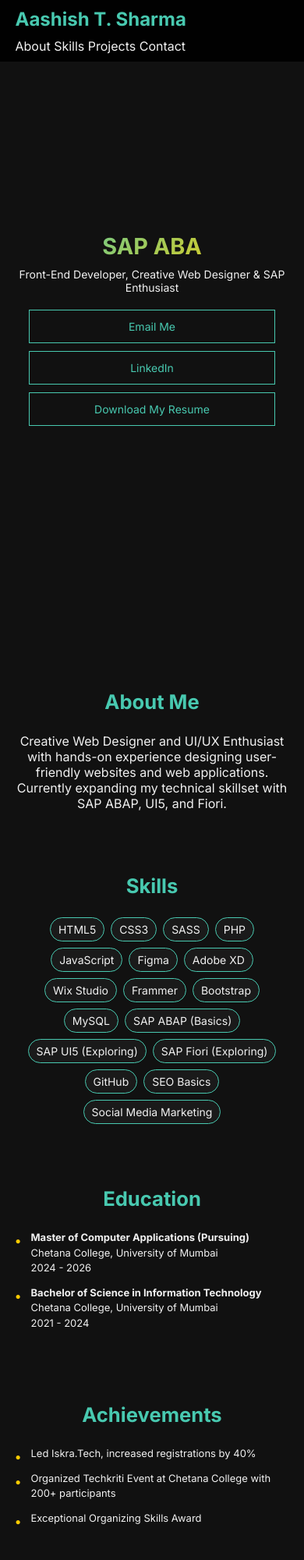
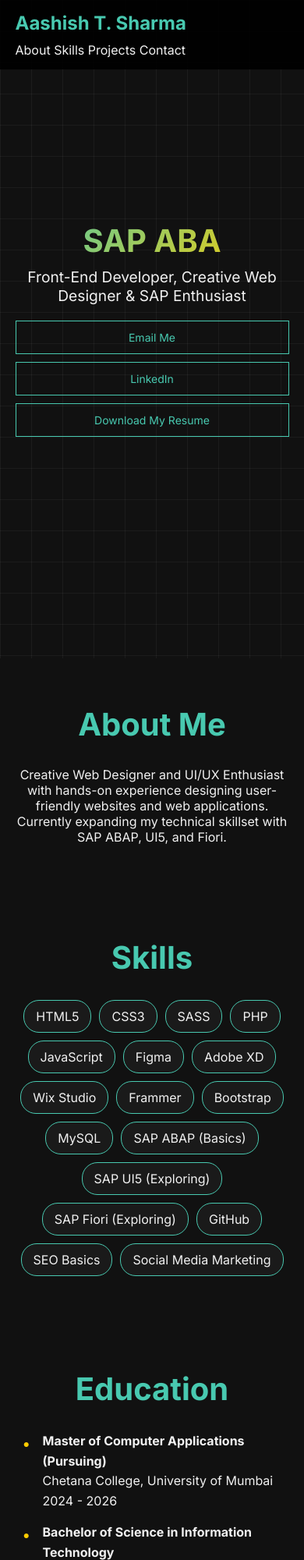
Before and after one commit to aashish9969/aashisht-portfolio, a plain HTML site: page index.html in a window 390 px wide. Shown: the top 2000 px of the page at 78% size. Drawn offline with Linux system fonts and the light colour scheme.

Commit message:
Update styles.css

```diff
--- a/styles.css
+++ b/styles.css
@@ -1,8 +1,3 @@
-/* ========================
-   Global - Mobile First Approach
-   ======================== */
-
-/* Base styles (applies to all sizes, then refined in larger breakpoints) */
 :root {
     --primary-dark: #111;
     --secondary-dark: #1a1a1a;
@@ -25,15 +20,13 @@ body {
     overflow-x: hidden;
 }
 
-/* ========================
-   Navbar
-   ======================== */
+/* Navbar */
 .navbar {
     position: fixed;
     top: 0;
     width: 100%;
     background: rgba(0, 0, 0, 0.9);
-    padding: 15px 5%;
+    padding: 15px 10%;
     display: flex;
     justify-content: space-between;
     align-items: center;
@@ -49,7 +42,7 @@ body {
 .navbar a {
     color: var(--text-light);
     text-decoration: none;
-    margin-left: 15px;
+    margin-left: 20px;
     transition: color 0.3s;
 }
 
@@ -57,35 +50,24 @@ body {
     color: var(--highlight);
 }
 
-/* Mobile Navbar */
-@media (max-width: 768px) {
-    .navbar {
-        flex-direction: column;
-        align-items: flex-start;
-        gap: 10px;
-        padding: 10px 5%;
-    }
-    .navbar a {
-        margin-left: 0;
-    }
-}
-
-/* ========================
-   Hero Section
-   ======================== */
+/* Hero Section */
 .hero {
     height: 100vh;
     display: flex;
     align-items: center;
     justify-content: center;
     text-align: center;
-    padding: 0 5%;
     position: relative;
     overflow: hidden;
 }
 
+.hero-content {
+    z-index: 2;
+    position: relative;
+}
+
 .hero h1 {
-    font-size: 2.5rem;
+    font-size: 3.5rem;
     background: linear-gradient(135deg, var(--highlight), var(--accent));
     -webkit-background-clip: text;
     -webkit-text-fill-color: transparent;
@@ -93,24 +75,16 @@ body {
 
 .hero p {
     margin: 10px 0 20px;
-    font-size: 1rem;
-}
-
-.hero-links {
-    display: flex;
-    flex-wrap: wrap;
-    justify-content: center;
-    gap: 10px;
+    font-size: 1.2rem;
 }
 
 .hero-links a {
-    padding: 10px 18px;
-    border: 1px solid var(--highlight);
     color: var(--highlight);
     text-decoration: none;
+    padding: 8px 20px;
+    border: 1px solid var(--highlight);
+    margin: 0 5px;
     transition: 0.3s;
-    text-align: center;
-    white-space: nowrap;
 }
 
 .hero-links a:hover {
@@ -118,59 +92,46 @@ body {
     color: black;
 }
 
-/* Hero for smaller screens */
-@media (max-width: 768px) {
-    .hero h1 {
-        font-size: 2rem;
-    }
-    .hero-links a {
-        width: 80%;
-        font-size: 14px;
-    }
+/* Background Animation Grid */
+.background-animation {
+    position: absolute;
+    top: 0; left: 0; width: 100%; height: 100%;
+    background-image:
+        linear-gradient(var(--grid-bright) 1px, transparent 1px),
+        linear-gradient(90deg, var(--grid-bright) 1px, transparent 1px);
+    background-size: 40px 40px;
+    opacity: 0.4;
 }
 
-@media (max-width: 480px) {
-    .hero-links a {
-        width: 90%;
-        padding: 12px;
-    }
-}
-
-/* ========================
-   Sections
-   ======================== */
+/* Sections */
 .section {
-    padding: 60px 5%;
+    padding: 100px 10%;
     text-align: center;
 }
 
 h2 {
-    font-size: 2rem;
-    margin-bottom: 25px;
+    font-size: 2.5rem;
+    margin-bottom: 30px;
     color: var(--highlight);
 }
 
-/* ========================
-   Skills Grid
-   ======================== */
+/* Skills Grid */
 .skills-grid {
     display: flex;
     flex-wrap: wrap;
-    gap: 8px;
+    gap: 10px;
     justify-content: center;
 }
 
 .skills-grid span {
-    padding: 8px 12px;
     background: var(--secondary-dark);
+    padding: 10px 15px;
     border: 1px solid var(--highlight);
     border-radius: 20px;
-    font-size: 14px;
+    color: var(--text-light);
 }
 
-/* ========================
-   Timeline (Achievements & Education)
-   ======================== */
+/* Achievements Timeline */
 .timeline {
     list-style: none;
     max-width: 600px;
@@ -179,11 +140,10 @@ h2 {
 }
 
 .timeline li {
-    margin: 12px 0;
-    padding-left: 20px;
+    margin: 15px 0;
+    padding-left: 25px;
     position: relative;
-    line-height: 1.5;
-    font-size: 14px;
+    line-height: 1.6;
 }
 
 .timeline li::before {
@@ -192,32 +152,23 @@ h2 {
     position: absolute;
     left: 0;
     top: 5px;
-    font-size: 12px;
+    font-size: 14px;
 }
 
-/* Specific for education timeline */
-.education .timeline li::before {
-    content: '🎓';
-}
-
-/* ========================
-   Certifications Grid
-   ======================== */
+/* Certifications Grid */
 .cert-grid {
     display: flex;
     flex-wrap: wrap;
-    gap: 8px;
+    gap: 10px;
     justify-content: center;
 }
 
 .cert-card {
-    padding: 12px;
+    padding: 15px 20px;
     background: var(--secondary-dark);
     border: 1px solid var(--highlight);
     cursor: pointer;
     transition: transform 0.3s;
-    width: 100%;
-    max-width: 280px;
 }
 
 .cert-card:hover {
@@ -225,29 +176,28 @@ h2 {
     box-shadow: 0 0 10px var(--highlight);
 }
 
-/* ========================
-   Projects
-   ======================== */
+/* Projects */
 .project {
-    padding: 15px;
-    margin-bottom: 15px;
     background: var(--secondary-dark);
+    padding: 20px;
+    margin-bottom: 20px;
+    border-radius: 8px;
+    text-align: left;
     border: 1px solid var(--highlight);
-    border-radius: 6px;
-    text-align: left;
+    overflow: hidden;
     transition: transform 0.3s ease;
 }
 
 .project h3 {
-    margin-bottom: 6px;
-    font-size: 18px;
+    margin-bottom: 8px;
 }
 
 .project a {
     color: var(--highlight);
+    text-decoration: none;
+    margin-right: 10px;
     font-weight: bold;
-    text-decoration: none;
-    margin-right: 8px;
+    transition: 0.3s;
 }
 
 .project a:hover {
@@ -257,74 +207,109 @@ h2 {
 
 .project:hover {
     transform: translateY(-5px);
-    box-shadow: 0 0 12px var(--highlight);
+    box-shadow: 0 0 15px var(--highlight);
 }
 
-/* ========================
-   Form
-   ======================== */
+/* Education Timeline (Same Style as Achievements) */
+.education .timeline li {
+    margin: 15px 0;
+    padding-left: 25px;
+    position: relative;
+    line-height: 1.6;
+}
+
+.education .timeline li::before {
+    content: '🎓';
+    color: var(--accent);
+    position: absolute;
+    left: 0;
+    top: 5px;
+}
+
+/* Form */
 form input, form textarea {
     width: 100%;
-    padding: 10px;
+    padding: 12px;
     background: var(--secondary-dark);
     border: 1px solid var(--highlight);
     color: var(--text-light);
-    margin-bottom: 12px;
+    margin-bottom: 15px;
     outline: none;
-    font-size: 14px;
 }
 
 form button {
-    padding: 10px 20px;
+    padding: 12px 25px;
     background: var(--highlight);
     color: black;
     border: none;
     cursor: pointer;
+    transition: background 0.3s ease;
 }
 
 form button:hover {
     background: var(--accent);
+    color: black;
 }
 
-/* ========================
-   Footer
-   ======================== */
+/* Footer */
 footer {
     text-align: center;
     padding: 15px 0;
     background: black;
+    margin-top: 50px;
     color: var(--highlight);
 }
 
-/* ========================
-   Global Responsive Tweaks
-   ======================== */
+/* Responsive Tweaks */
 @media (max-width: 768px) {
+    .navbar {
+        flex-direction: column;
+        align-items: flex-start;
+        gap: 10px;
+        padding: 15px 5%;
+    }
+
+    .navbar a {
+        margin-left: 0;
+    }
+
+    .hero h1 {
+        font-size: 2.5rem;
+    }
+
     .section {
-        padding: 40px 5%;
+        padding: 60px 5%;
     }
-    .timeline li {
-        font-size: 13px;
+
+    .skills-grid {
+        justify-content: center;
     }
-    .skills-grid span {
-        padding: 6px 10px;
+
+    .timeline {
+        padding-left: 10px;
+    }
+
+    .project {
+        padding: 15px;
     }
 }
+@media (max-width: 768px) {
+    .hero-links {
+        display: flex;
+        flex-direction: column;
+        gap: 10px;
+        align-items: center;
+    }
 
+    .hero-links a {
+        width: 80%;
+        text-align: center;
+        padding: 12px;
+    }
+}
 @media (max-width: 480px) {
-    h2 {
-        font-size: 1.6rem;
-    }
-    .hero h1 {
-        font-size: 1.8rem;
-    }
-    .hero p {
+    .hero-links a {
+        width: 90%;
         font-size: 14px;
     }
-    .project {
-        padding: 12px;
-    }
-    .cert-card {
-        width: 90%;
-    }
 }
```
